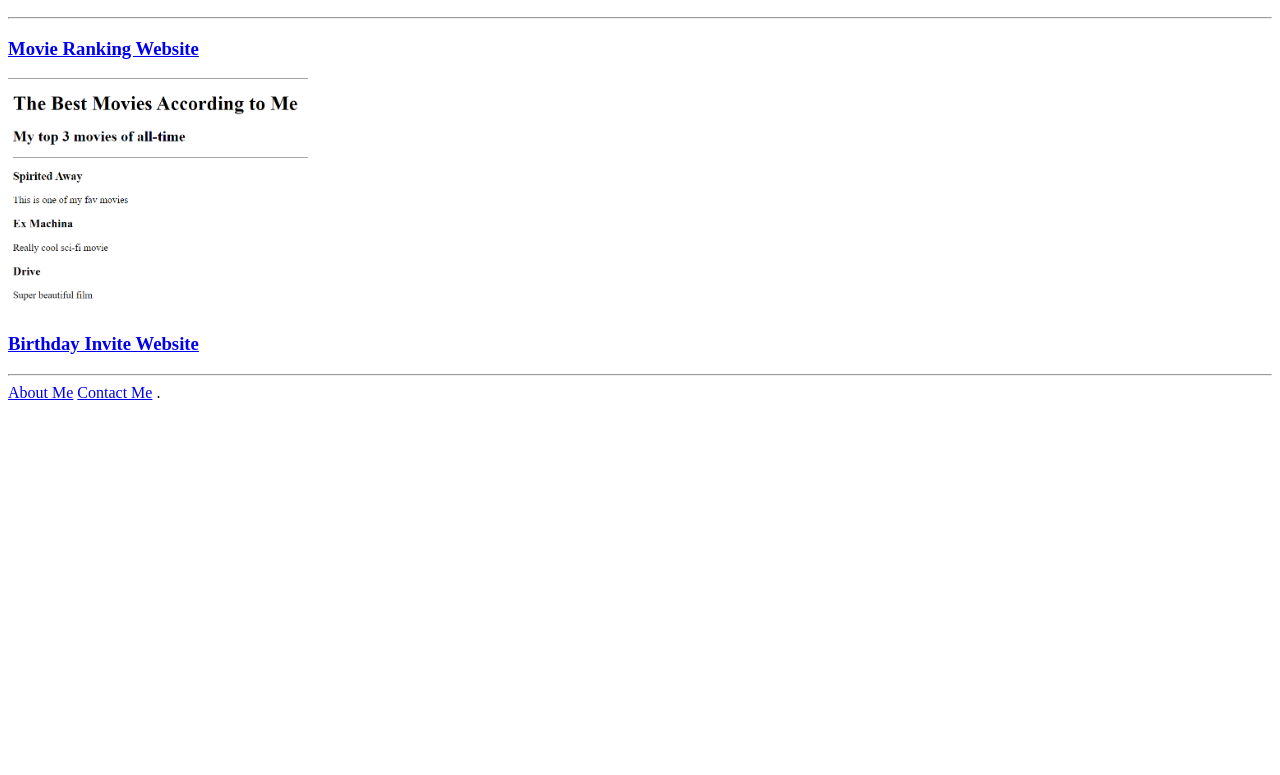
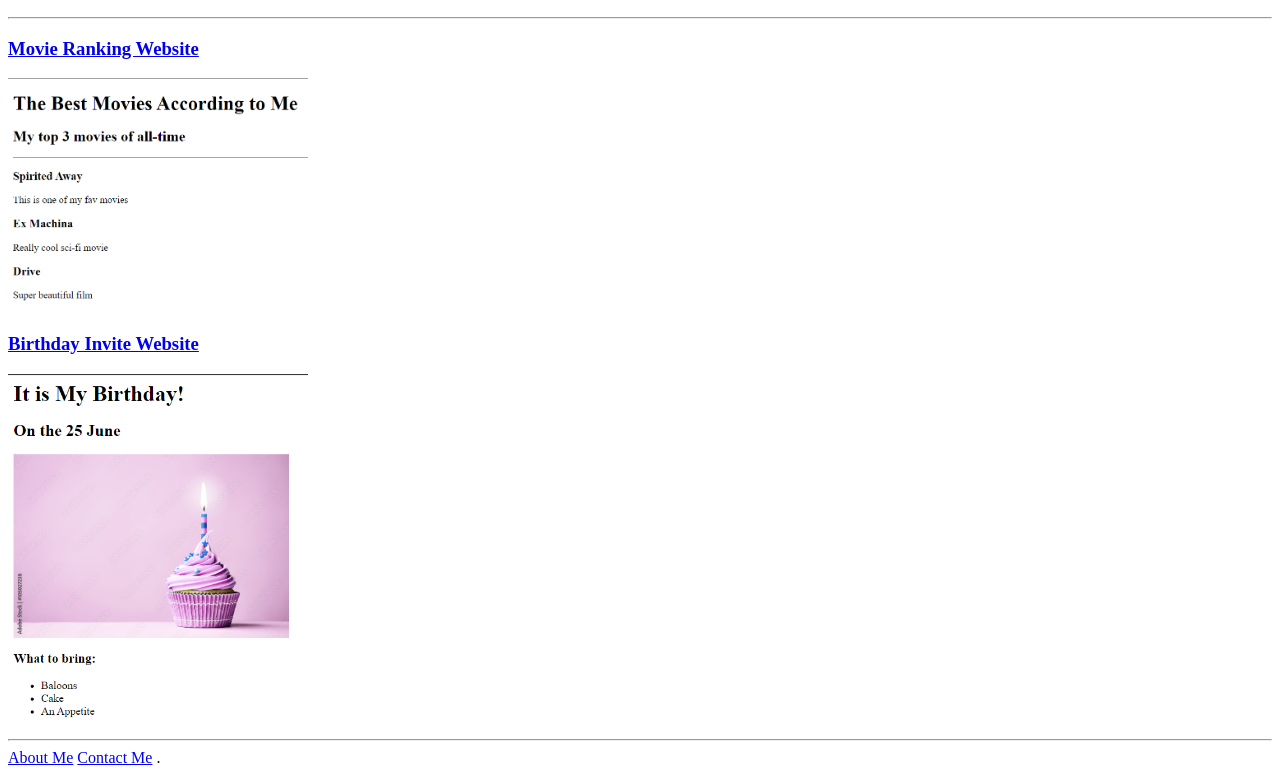
Before and after one commit to gitmuneeb/html-portfolio, a plain HTML site: page index.html in a window 1280 px wide. Shown: the part 110-885 px from the top of the page. Before the commit the page ends 800 px from the top, so only its background shows below. Drawn offline with Linux system fonts and the light colour scheme.

Commit message:
Update index.html

```diff
--- a/index.html
+++ b/index.html
@@ -27,6 +27,7 @@ https://developer.mozilla.org/en-US/docs/Web/HTML/Element/img#attr-height -->
 <h3> <a href="./public/movie-ranking.html"> Movie Ranking Website </a> </h3>
      <img src="./assets/images/movie-ranking.png" alt="List of Movies", width="300">
 <h3> <a href="./public/birthday-invite.html"> Birthday Invite Website</a></h3>
+    <img src="./assets/images/birthday-invite1.png" alt="Birthday Invite" , width="300">
 <hr>
 <a href="./public/about.html"> About Me</a>
 <a href="./public/contact.html"> Contact Me</a>
```
